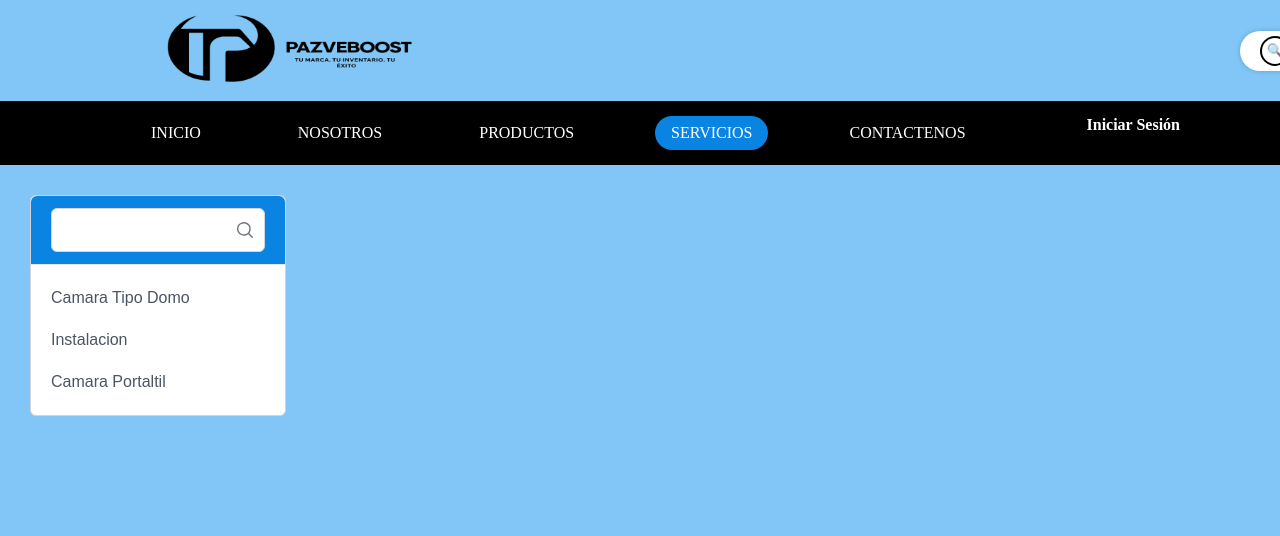
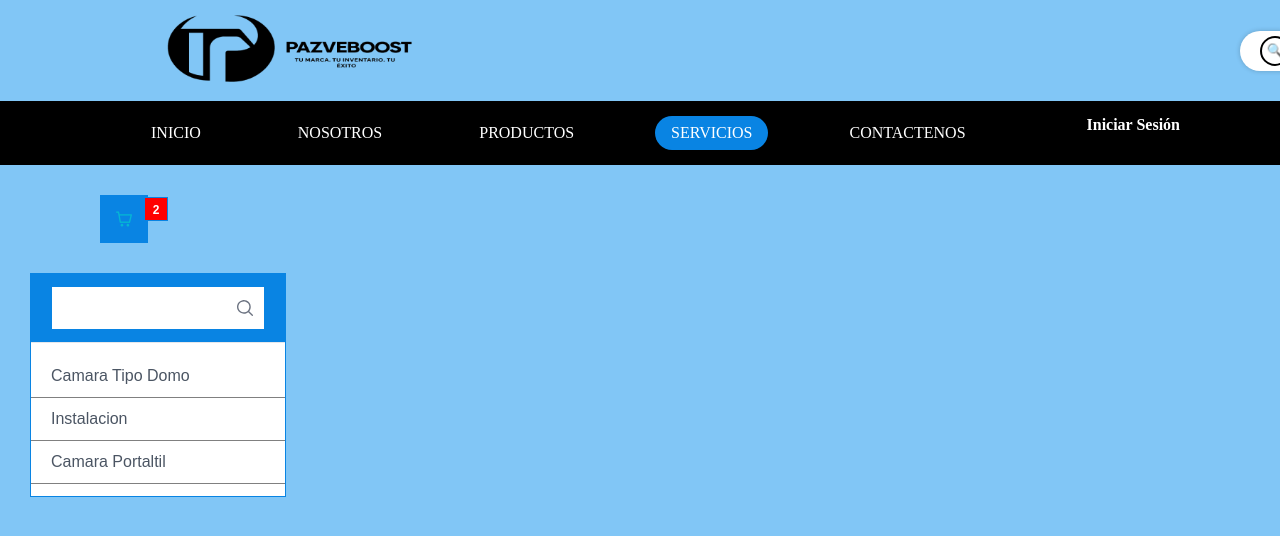
Before and after one commit to jhojang02/PazveBoost, a React (Vite) app: page / in a window 1280 px wide. Shown: the top 536 px of the page. Built offline with nearby package versions, Linux system fonts and the light colour scheme; a web font is replaced by a local one.

Commit message:
Se termino el Filtro y se creo el Carrito decompras al cual le falta un boton de direccion a la vista del carrito

```diff
--- a/package.json
+++ b/package.json
@@ -10,6 +10,7 @@
     "preview": "vite preview"
   },
   "dependencies": {
+    "primeicons": "^7.0.0",
     "primereact": "^10.9.6",
     "react": "^19.1.0",
     "react-dom": "^19.1.0"
--- a/src/App.jsx
+++ b/src/App.jsx
@@ -1,5 +1,5 @@
 import { PrimeReactProvider, PrimeReactContext } from 'primereact/api';
-import BasicDemo, { Header } from './pages/Servicios';
+import BasicDemo, { Header, CarritoCompras } from './pages/Servicios';
 
 function App() {
 
@@ -7,6 +7,7 @@ function App() {
 
     <PrimeReactProvider value={{ unstyled: false }}>
       <Header />
+      <CarritoCompras />
       <BasicDemo />
     </PrimeReactProvider>
   )
--- a/src/main.jsx
+++ b/src/main.jsx
@@ -1,6 +1,8 @@
 import { StrictMode } from 'react'
 import { createRoot } from 'react-dom/client'
 import "primereact/resources/themes/lara-light-cyan/theme.css";
+import 'primereact/resources/primereact.min.css';
+import 'primeicons/primeicons.css';
 import App from './App.jsx'
 
 createRoot(document.getElementById('root')).render(
--- a/src/pages/Servicios.jsx
+++ b/src/pages/Servicios.jsx
@@ -1,5 +1,8 @@
-import React, { useState } from "react";
+import React, {useRef, useState} from "react";
 import { ListBox } from 'primereact/listbox';
+import { Button } from 'primereact/button';
+import { Badge } from 'primereact/badge';
+import { OverlayPanel } from 'primereact/overlaypanel';
 
 import Logo from '../Imagenes/Logo.png'
 import '../styles/Servicios.css';
@@ -47,4 +50,50 @@ export default function BasicDemo() {
     )
 }
 
-export {Header};
+const CarritoCompras = () => {
+  const op = useRef(null);
+  const [carrito, setCarrito] = useState([
+    { id: 1, nombre: 'Cámara Tipo Domo', precio: 150000 },
+    { id: 2, nombre: 'Instalación', precio: 75000 }
+  ]);
+
+  const total = carrito.reduce((acc, prod) => acc + prod.precio, 0);
+
+  return (
+    <div className="Boton-Carrito-Lateral">
+      <div className="Filtro-Carrito">
+      <Button
+        icon="pi pi-shopping-cart"
+        className="p-button-rounded p-button-text"
+        onClick={(e) => op.current.toggle(e)}
+        aria-label="Ver carrito"
+      />
+      <Badge
+      value={carrito.length}
+      severity="info"
+      className="badge-carrito"
+      />
+      </div>
+
+      <OverlayPanel ref={op}>
+        <div className="Panel-Filtro">
+          <h4>Carrito</h4>
+          {carrito.length === 0 ? (
+            <p>Tu carrito está vacío</p>
+          ) : (
+            <ul>
+              {carrito.map((producto) => (
+                <li key={producto.id}>
+                  {producto.nombre} - ${producto.precio.toLocaleString('es-CO')}
+                </li>
+              ))}
+            </ul>
+          )}
+          <p><strong>Total:</strong> ${total.toLocaleString('es-CO')}</p>
+        </div>
+      </OverlayPanel>
+    </div>
+  );
+};
+
+export {Header, CarritoCompras};
--- a/src/styles/Servicios.css
+++ b/src/styles/Servicios.css
@@ -100,9 +100,57 @@ body, html, #root {
   width: 20vw;
   height: auto;
   margin: 30px;
-  border-radius: 10px;
+}
+
+.p-listbox,
+.p-component,
+.p-listbox .p-listbox-list,
+.p-listbox .p-inputtext,
+.p-listbox .p-listbox-item,
+.p-listbox .p-listbox-header {
+  border-radius: 0 !important;
+}
+
+.p-listbox .p-listbox-item {
+  border-bottom: 1px solid grey;
 }
 
 .p-listbox-header {
   background-color: #0984e3;
 }
+
+.p-component {
+  border: 1px solid #0984e3;
+}
+
+
+.Filtro-Carrito {
+  display: flex;
+  align-items: center;
+  gap: 5px;
+  margin-bottom: 10px;
+  padding-left: 100px;
+}
+
+.badge-carrito {
+  margin-left: -9px;
+  position: relative;
+  margin-top: -20px;
+  position: left;
+  right: 0;
+  top: 0;
+  background-color: red;
+}
+
+.Boton-Carrito-Lateral {
+  margin-top: 30px;
+}
+
+.p-button-rounded {
+  background-color: #0984e3;
+}
+
+.p-overlaypanel {
+  background-color: #288edb;
+  color: white;
+}
```
Also changed, not shown: 1 other file (tests, documents, lock files or other folders).
